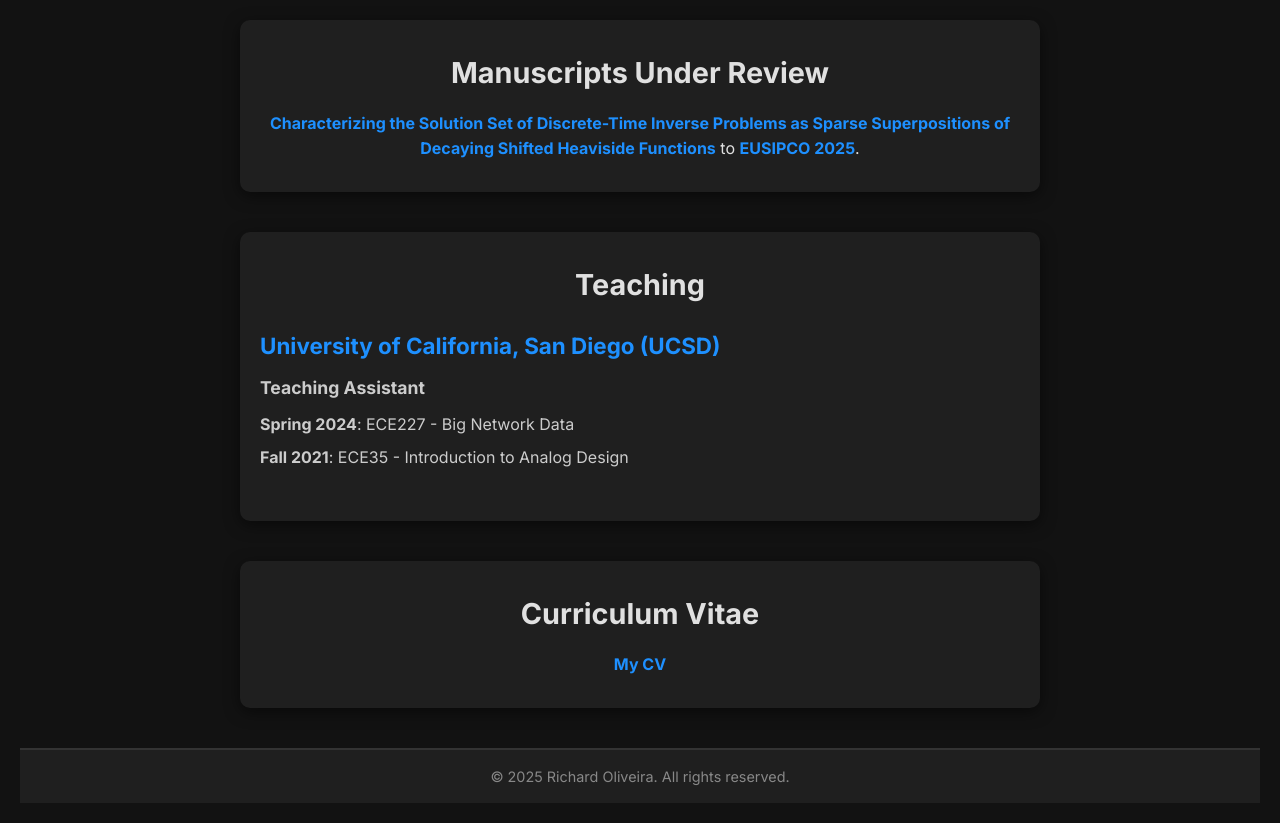
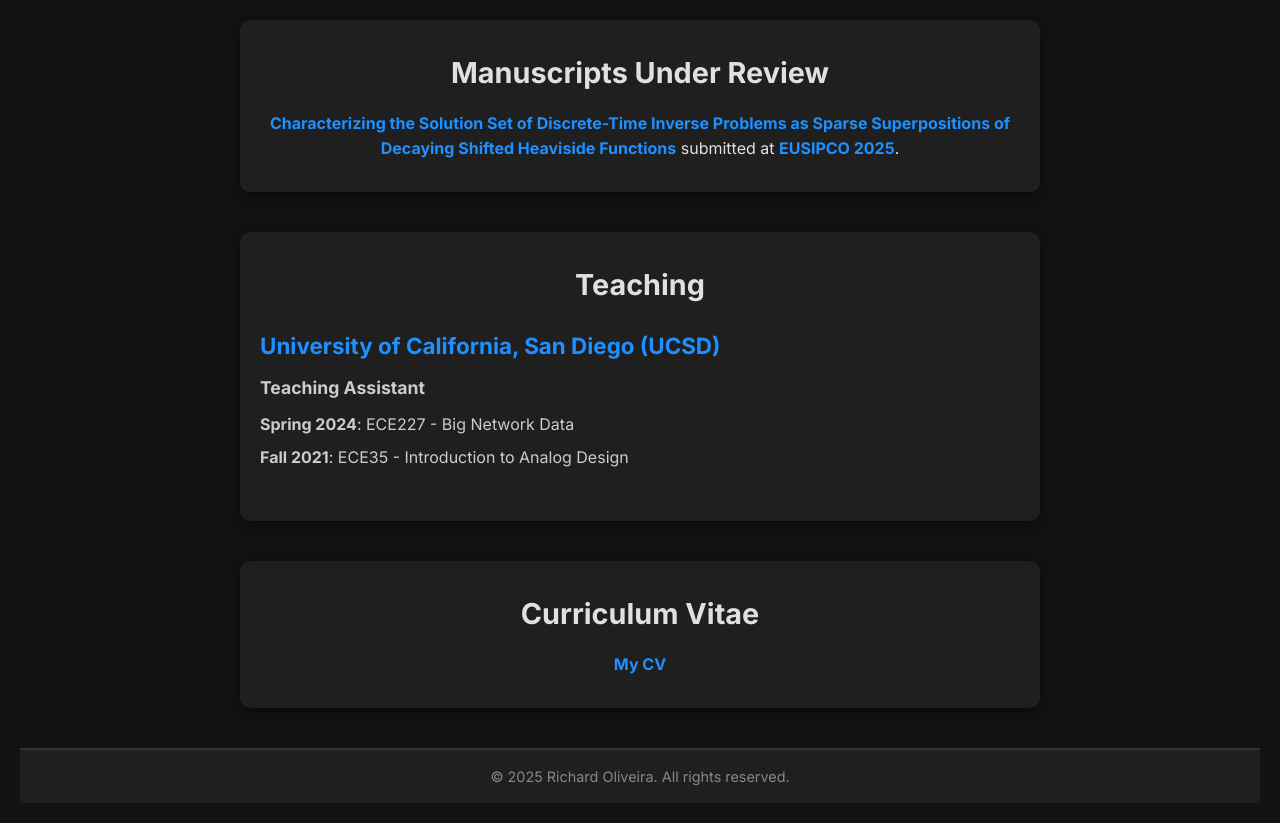
Before and after one commit to raolivei13/website_rich, a Jekyll site: the page index.html, which Jekyll copies as it is, in a window 1280 px wide. Shown: the part 706-1529 px from the top of the page. Built offline with Jekyll 4.4.1, drawn with Linux system fonts in a browser that asks for light colours.

Commit message:
Update index.html

```diff
--- a/index.html
+++ b/index.html
@@ -66,7 +66,7 @@
   <section id="current-works" class="current-works-section">
     <h2>Manuscripts Under Review</h2>
     <p>
-      <a href="eusipco_conf_paper_dt_inv_probs_2025.pdf">Characterizing the Solution Set of Discrete-Time Inverse Problems as Sparse Superpositions of Decaying Shifted Heaviside Functions</a> to <a href="https://eusipco2025.org/">EUSIPCO 2025</a>.
+      <a href="eusipco_conf_paper_dt_inv_probs_2025.pdf">Characterizing the Solution Set of Discrete-Time Inverse Problems as Sparse Superpositions of Decaying Shifted Heaviside Functions</a> submitted at <a href="https://eusipco2025.org/">EUSIPCO 2025</a>.
     </p>
   </section>
 
```
